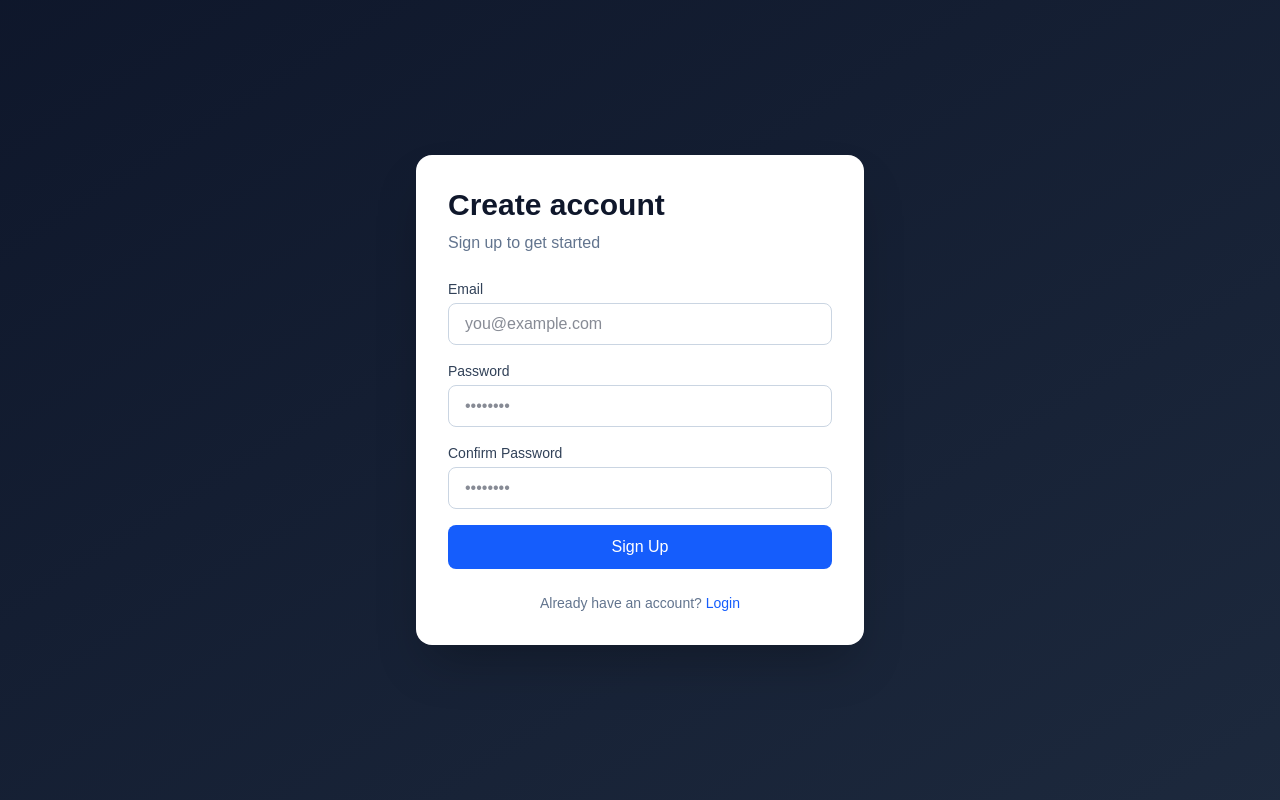
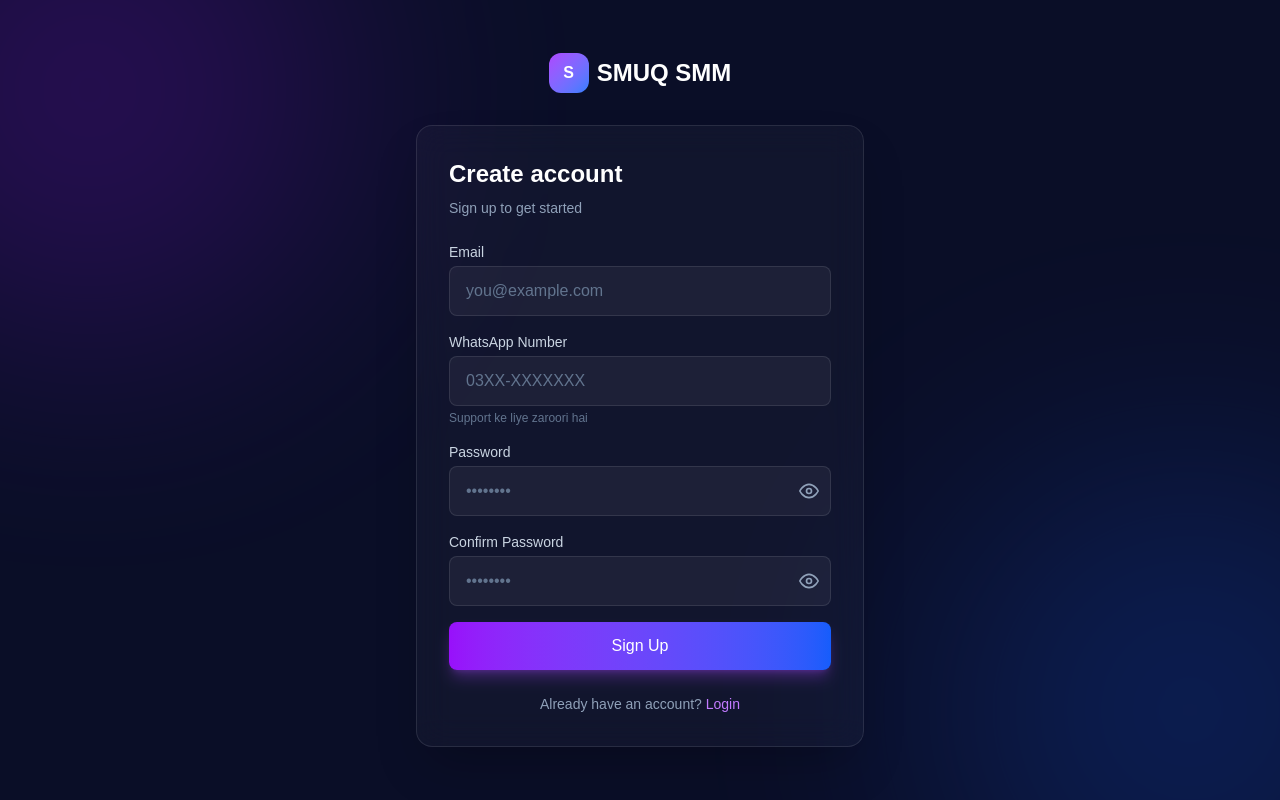
Before and after one commit to ertumanshorts14-coder/smm-panel, a Next.js app: page /register in a window 1280 px wide. Built offline with nearby package versions, Linux system fonts and the light colour scheme; no server answers.

Commit message:
Add show password + WhatsApp number field on signup

```diff
--- a/src/app/admin/users/page.tsx
+++ b/src/app/admin/users/page.tsx
@@ -24,6 +24,7 @@ export default async function AdminUsers() {
               <tr>
                 <th className="px-4 py-3">Email</th>
                 <th className="px-4 py-3">Username</th>
+                <th className="px-4 py-3">WhatsApp</th>
                 <th className="px-4 py-3">Role</th>
                 <th className="px-4 py-3">Balance</th>
                 <th className="px-4 py-3">Joined</th>
@@ -36,6 +37,20 @@ export default async function AdminUsers() {
                     {u.email}
                   </td>
                   <td className="px-4 py-3 text-slate-700">{u.username}</td>
+                  <td className="px-4 py-3 text-slate-700">
+                    {u.whatsapp ? (
+                      <a
+                        href={`https://wa.me/${u.whatsapp.replace(/[^0-9]/g, '')}`}
+                        target="_blank"
+                        rel="noopener noreferrer"
+                        className="text-green-600 hover:text-green-700 underline text-xs"
+                      >
+                        {u.whatsapp}
+                      </a>
+                    ) : (
+                      <span className="text-xs text-slate-400">-</span>
+                    )}
+                  </td>
                   <td className="px-4 py-3">
                     <span
                       className={`text-xs px-2 py-1 rounded font-medium ${
--- a/src/app/login/page.tsx
+++ b/src/app/login/page.tsx
@@ -8,6 +8,7 @@ import { createClient } from '@/lib/supabase/client'
 export default function LoginPage() {
   const [email, setEmail] = useState('')
   const [password, setPassword] = useState('')
+  const [showPassword, setShowPassword] = useState(false)
   const [error, setError] = useState('')
   const [loading, setLoading] = useState(false)
   const router = useRouter()
@@ -34,20 +35,33 @@ export default function LoginPage() {
   }
 
   return (
-    <main className="min-h-screen flex items-center justify-center bg-gradient-to-br from-slate-900 to-slate-800 px-4">
-      <div className="w-full max-w-md bg-white rounded-2xl shadow-2xl p-8">
-        <h1 className="text-3xl font-bold text-slate-900 mb-2">Welcome back</h1>
-        <p className="text-slate-500 mb-6">Login to your account</p>
+    <main className="min-h-screen flex items-center justify-center bg-[#0A0E27] relative overflow-hidden px-4">
+      {/* Aurora glow */}
+      <div className="absolute -top-40 -left-40 w-[500px] h-[500px] bg-purple-600 rounded-full blur-[128px] opacity-20"></div>
+      <div className="absolute -bottom-40 -right-40 w-[500px] h-[500px] bg-blue-600 rounded-full blur-[128px] opacity-20"></div>
+
+      <div className="relative w-full max-w-md">
+        {/* Logo */}
+        <Link href="/" className="flex items-center justify-center gap-2 mb-8">
+          <div className="w-10 h-10 rounded-xl bg-gradient-to-br from-purple-500 to-blue-500 flex items-center justify-center font-bold text-white">
+            S
+          </div>
+          <span className="text-2xl font-bold text-white">SMUQ SMM</span>
+        </Link>
+
+        <div className="bg-white/[0.03] backdrop-blur-lg border border-white/10 rounded-2xl p-6 md:p-8 shadow-2xl">
+          <h1 className="text-2xl font-bold text-white mb-2">Welcome back</h1>
+          <p className="text-slate-400 text-sm mb-6">Login to your account</p>
 
           {error && (
-          <div className="bg-red-50 border border-red-200 text-red-700 px-4 py-2 rounded-lg mb-4 text-sm">
+            <div className="bg-red-500/10 border border-red-500/30 text-red-300 px-4 py-3 rounded-lg mb-4 text-sm">
               {error}
             </div>
           )}
 
           <form onSubmit={handleLogin} className="space-y-4">
             <div>
-            <label className="block text-sm font-medium text-slate-700 mb-1">
+              <label className="block text-sm font-medium text-slate-300 mb-1">
                 Email
               </label>
               <input
@@ -55,41 +69,62 @@ export default function LoginPage() {
                 value={email}
                 onChange={(e) => setEmail(e.target.value)}
                 required
-              className="w-full px-4 py-2 border border-slate-300 rounded-lg focus:outline-none focus:ring-2 focus:ring-blue-500 text-slate-900"
+                className="w-full px-4 py-3 bg-white/5 border border-white/10 rounded-lg focus:outline-none focus:ring-2 focus:ring-purple-500 text-white placeholder-slate-500"
                 placeholder="you@example.com"
               />
             </div>
 
             <div>
-            <label className="block text-sm font-medium text-slate-700 mb-1">
+              <label className="block text-sm font-medium text-slate-300 mb-1">
                 Password
               </label>
+              <div className="relative">
                 <input
-              type="password"
+                  type={showPassword ? 'text' : 'password'}
                   value={password}
                   onChange={(e) => setPassword(e.target.value)}
                   required
-              className="w-full px-4 py-2 border border-slate-300 rounded-lg focus:outline-none focus:ring-2 focus:ring-blue-500 text-slate-900"
+                  className="w-full px-4 py-3 pr-12 bg-white/5 border border-white/10 rounded-lg focus:outline-none focus:ring-2 focus:ring-purple-500 text-white placeholder-slate-500"
                   placeholder="••••••••"
                 />
+                <button
+                  type="button"
+                  onClick={() => setShowPassword(!showPassword)}
+                  className="absolute right-3 top-1/2 -translate-y-1/2 text-slate-400 hover:text-white"
+                  aria-label={showPassword ? 'Hide password' : 'Show password'}
+                >
+                  {showPassword ? (
+                    <svg width="20" height="20" viewBox="0 0 24 24" fill="none" stroke="currentColor" strokeWidth="2">
+                      <path d="M17.94 17.94A10.07 10.07 0 0 1 12 20c-7 0-11-8-11-8a18.45 18.45 0 0 1 5.06-5.94M9.9 4.24A9.12 9.12 0 0 1 12 4c7 0 11 8 11 8a18.5 18.5 0 0 1-2.16 3.19m-6.72-1.07a3 3 0 1 1-4.24-4.24"></path>
+                      <line x1="1" y1="1" x2="23" y2="23"></line>
+                    </svg>
+                  ) : (
+                    <svg width="20" height="20" viewBox="0 0 24 24" fill="none" stroke="currentColor" strokeWidth="2">
+                      <path d="M1 12s4-8 11-8 11 8 11 8-4 8-11 8-11-8-11-8z"></path>
+                      <circle cx="12" cy="12" r="3"></circle>
+                    </svg>
+                  )}
+                </button>
+              </div>
             </div>
 
             <button
               type="submit"
               disabled={loading}
-            className="w-full bg-blue-600 hover:bg-blue-700 disabled:bg-blue-400 text-white py-2.5 rounded-lg font-medium transition"
+              className="w-full bg-gradient-to-r from-purple-600 to-blue-600 hover:from-purple-700 hover:to-blue-700 disabled:opacity-50 text-white py-3 rounded-lg font-medium transition shadow-lg shadow-purple-500/30"
             >
               {loading ? 'Logging in...' : 'Login'}
             </button>
           </form>
 
-        <p className="text-center text-slate-500 text-sm mt-6">
+          <p className="text-center text-slate-400 text-sm mt-6">
             Don't have an account?{' '}
-          <Link href="/register" className="text-blue-600 hover:underline font-medium">
+            <Link href="/register" className="text-purple-400 hover:text-purple-300 font-medium">
               Sign up
             </Link>
           </p>
         </div>
+      </div>
     </main>
   )
 }
--- a/src/app/register/page.tsx
+++ b/src/app/register/page.tsx
@@ -7,8 +7,11 @@ import { createClient } from '@/lib/supabase/client'
 
 export default function RegisterPage() {
   const [email, setEmail] = useState('')
+  const [whatsapp, setWhatsapp] = useState('')
   const [password, setPassword] = useState('')
   const [confirmPassword, setConfirmPassword] = useState('')
+  const [showPassword, setShowPassword] = useState(false)
+  const [showConfirm, setShowConfirm] = useState(false)
   const [error, setError] = useState('')
   const [loading, setLoading] = useState(false)
   const router = useRouter()
@@ -28,17 +31,30 @@ export default function RegisterPage() {
       return
     }
 
+    if (!whatsapp || whatsapp.length < 10) {
+      setError('Please enter a valid WhatsApp number')
+      return
+    }
+
     setLoading(true)
 
-    const { error } = await supabase.auth.signUp({
+    const { data: authData, error: authError } = await supabase.auth.signUp({
       email,
       password,
     })
 
-    if (error) {
-      setError(error.message)
+    if (authError) {
+      setError(authError.message)
       setLoading(false)
       return
+    }
+
+    // Save WhatsApp number to profile
+    if (authData.user) {
+      await supabase
+        .from('profiles')
+        .update({ whatsapp })
+        .eq('id', authData.user.id)
     }
 
     router.push('/dashboard')
@@ -46,20 +62,33 @@ export default function RegisterPage() {
   }
 
   return (
-    <main className="min-h-screen flex items-center justify-center bg-gradient-to-br from-slate-900 to-slate-800 px-4">
-      <div className="w-full max-w-md bg-white rounded-2xl shadow-2xl p-8">
-        <h1 className="text-3xl font-bold text-slate-900 mb-2">Create account</h1>
-        <p className="text-slate-500 mb-6">Sign up to get started</p>
+    <main className="min-h-screen flex items-center justify-center bg-[#0A0E27] relative overflow-hidden px-4 py-8">
+      {/* Aurora glow */}
+      <div className="absolute -top-40 -left-40 w-[500px] h-[500px] bg-purple-600 rounded-full blur-[128px] opacity-20"></div>
+      <div className="absolute -bottom-40 -right-40 w-[500px] h-[500px] bg-blue-600 rounded-full blur-[128px] opacity-20"></div>
+
+      <div className="relative w-full max-w-md">
+        {/* Logo */}
+        <Link href="/" className="flex items-center justify-center gap-2 mb-8">
+          <div className="w-10 h-10 rounded-xl bg-gradient-to-br from-purple-500 to-blue-500 flex items-center justify-center font-bold text-white">
+            S
+          </div>
+          <span className="text-2xl font-bold text-white">SMUQ SMM</span>
+        </Link>
+
+        <div className="bg-white/[0.03] backdrop-blur-lg border border-white/10 rounded-2xl p-6 md:p-8 shadow-2xl">
+          <h1 className="text-2xl font-bold text-white mb-2">Create account</h1>
+          <p className="text-slate-400 text-sm mb-6">Sign up to get started</p>
 
           {error && (
-          <div className="bg-red-50 border border-red-200 text-red-700 px-4 py-2 rounded-lg mb-4 text-sm">
+            <div className="bg-red-500/10 border border-red-500/30 text-red-300 px-4 py-3 rounded-lg mb-4 text-sm">
               {error}
             </div>
           )}
 
           <form onSubmit={handleRegister} className="space-y-4">
             <div>
-            <label className="block text-sm font-medium text-slate-700 mb-1">
+              <label className="block text-sm font-medium text-slate-300 mb-1">
                 Email
               </label>
               <input
@@ -67,55 +96,111 @@ export default function RegisterPage() {
                 value={email}
                 onChange={(e) => setEmail(e.target.value)}
                 required
-              className="w-full px-4 py-2 border border-slate-300 rounded-lg focus:outline-none focus:ring-2 focus:ring-blue-500 text-slate-900"
+                className="w-full px-4 py-3 bg-white/5 border border-white/10 rounded-lg focus:outline-none focus:ring-2 focus:ring-purple-500 text-white placeholder-slate-500"
                 placeholder="you@example.com"
               />
             </div>
 
             <div>
-            <label className="block text-sm font-medium text-slate-700 mb-1">
+              <label className="block text-sm font-medium text-slate-300 mb-1">
+                WhatsApp Number
+              </label>
+              <input
+                type="tel"
+                value={whatsapp}
+                onChange={(e) => setWhatsapp(e.target.value)}
+                required
+                className="w-full px-4 py-3 bg-white/5 border border-white/10 rounded-lg focus:outline-none focus:ring-2 focus:ring-purple-500 text-white placeholder-slate-500"
+                placeholder="03XX-XXXXXXX"
+              />
+              <p className="text-xs text-slate-500 mt-1">
+                Support ke liye zaroori hai
+              </p>
+            </div>
+
+            <div>
+              <label className="block text-sm font-medium text-slate-300 mb-1">
                 Password
               </label>
+              <div className="relative">
                 <input
-              type="password"
+                  type={showPassword ? 'text' : 'password'}
                   value={password}
                   onChange={(e) => setPassword(e.target.value)}
                   required
-              className="w-full px-4 py-2 border border-slate-300 rounded-lg focus:outline-none focus:ring-2 focus:ring-blue-500 text-slate-900"
+                  className="w-full px-4 py-3 pr-12 bg-white/5 border border-white/10 rounded-lg focus:outline-none focus:ring-2 focus:ring-purple-500 text-white placeholder-slate-500"
                   placeholder="••••••••"
                 />
+                <button
+                  type="button"
+                  onClick={() => setShowPassword(!showPassword)}
+                  className="absolute right-3 top-1/2 -translate-y-1/2 text-slate-400 hover:text-white"
+                >
+                  {showPassword ? (
+                    <svg width="20" height="20" viewBox="0 0 24 24" fill="none" stroke="currentColor" strokeWidth="2">
+                      <path d="M17.94 17.94A10.07 10.07 0 0 1 12 20c-7 0-11-8-11-8a18.45 18.45 0 0 1 5.06-5.94M9.9 4.24A9.12 9.12 0 0 1 12 4c7 0 11 8 11 8a18.5 18.5 0 0 1-2.16 3.19m-6.72-1.07a3 3 0 1 1-4.24-4.24"></path>
+                      <line x1="1" y1="1" x2="23" y2="23"></line>
+                    </svg>
+                  ) : (
+                    <svg width="20" height="20" viewBox="0 0 24 24" fill="none" stroke="currentColor" strokeWidth="2">
+                      <path d="M1 12s4-8 11-8 11 8 11 8-4 8-11 8-11-8-11-8z"></path>
+                      <circle cx="12" cy="12" r="3"></circle>
+                    </svg>
+                  )}
+                </button>
+              </div>
             </div>
 
             <div>
-            <label className="block text-sm font-medium text-slate-700 mb-1">
+              <label className="block text-sm font-medium text-slate-300 mb-1">
                 Confirm Password
               </label>
+              <div className="relative">
                 <input
-              type="password"
+                  type={showConfirm ? 'text' : 'password'}
                   value={confirmPassword}
                   onChange={(e) => setConfirmPassword(e.target.value)}
                   required
-              className="w-full px-4 py-2 border border-slate-300 rounded-lg focus:outline-none focus:ring-2 focus:ring-blue-500 text-slate-900"
+                  className="w-full px-4 py-3 pr-12 bg-white/5 border border-white/10 rounded-lg focus:outline-none focus:ring-2 focus:ring-purple-500 text-white placeholder-slate-500"
                   placeholder="••••••••"
                 />
+                <button
+                  type="button"
+                  onClick={() => setShowConfirm(!showConfirm)}
+                  className="absolute right-3 top-1/2 -translate-y-1/2 text-slate-400 hover:text-white"
+                >
+                  {showConfirm ? (
+                    <svg width="20" height="20" viewBox="0 0 24 24" fill="none" stroke="currentColor" strokeWidth="2">
+                      <path d="M17.94 17.94A10.07 10.07 0 0 1 12 20c-7 0-11-8-11-8a18.45 18.45 0 0 1 5.06-5.94M9.9 4.24A9.12 9.12 0 0 1 12 4c7 0 11 8 11 8a18.5 18.5 0 0 1-2.16 3.19m-6.72-1.07a3 3 0 1 1-4.24-4.24"></path>
+                      <line x1="1" y1="1" x2="23" y2="23"></line>
+                    </svg>
+                  ) : (
+                    <svg width="20" height="20" viewBox="0 0 24 24" fill="none" stroke="currentColor" strokeWidth="2">
+                      <path d="M1 12s4-8 11-8 11 8 11 8-4 8-11 8-11-8-11-8z"></path>
+                      <circle cx="12" cy="12" r="3"></circle>
+                    </svg>
+                  )}
+                </button>
+              </div>
             </div>
 
             <button
               type="submit"
               disabled={loading}
-            className="w-full bg-blue-600 hover:bg-blue-700 disabled:bg-blue-400 text-white py-2.5 rounded-lg font-medium transition"
+              className="w-full bg-gradient-to-r from-purple-600 to-blue-600 hover:from-purple-700 hover:to-blue-700 disabled:opacity-50 text-white py-3 rounded-lg font-medium transition shadow-lg shadow-purple-500/30"
             >
               {loading ? 'Creating account...' : 'Sign Up'}
             </button>
           </form>
 
-        <p className="text-center text-slate-500 text-sm mt-6">
+          <p className="text-center text-slate-400 text-sm mt-6">
             Already have an account?{' '}
-          <Link href="/login" className="text-blue-600 hover:underline font-medium">
+            <Link href="/login" className="text-purple-400 hover:text-purple-300 font-medium">
               Login
             </Link>
           </p>
         </div>
+      </div>
     </main>
   )
 }
```
Lines whose indentation alone changed are shown as unchanged.
